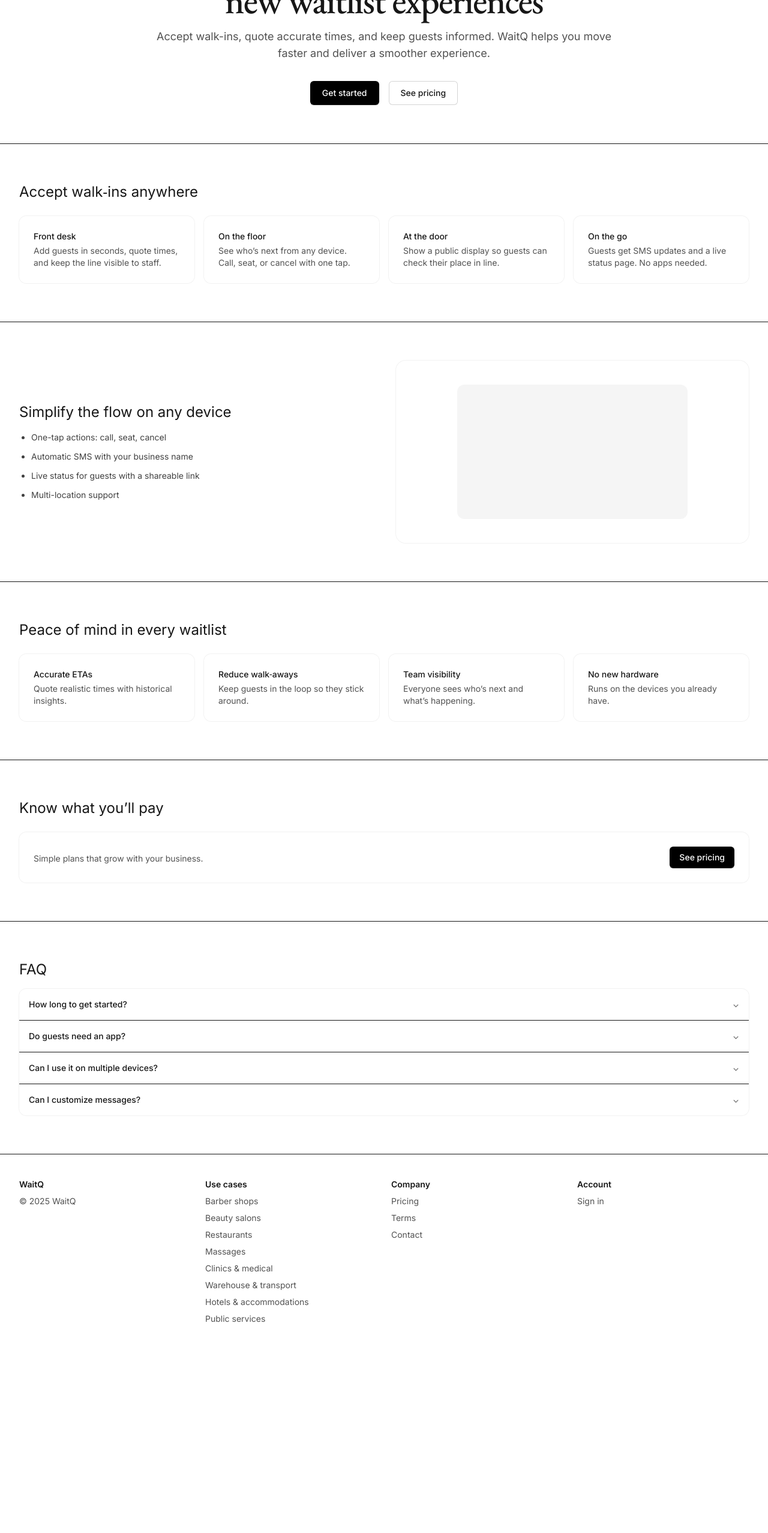
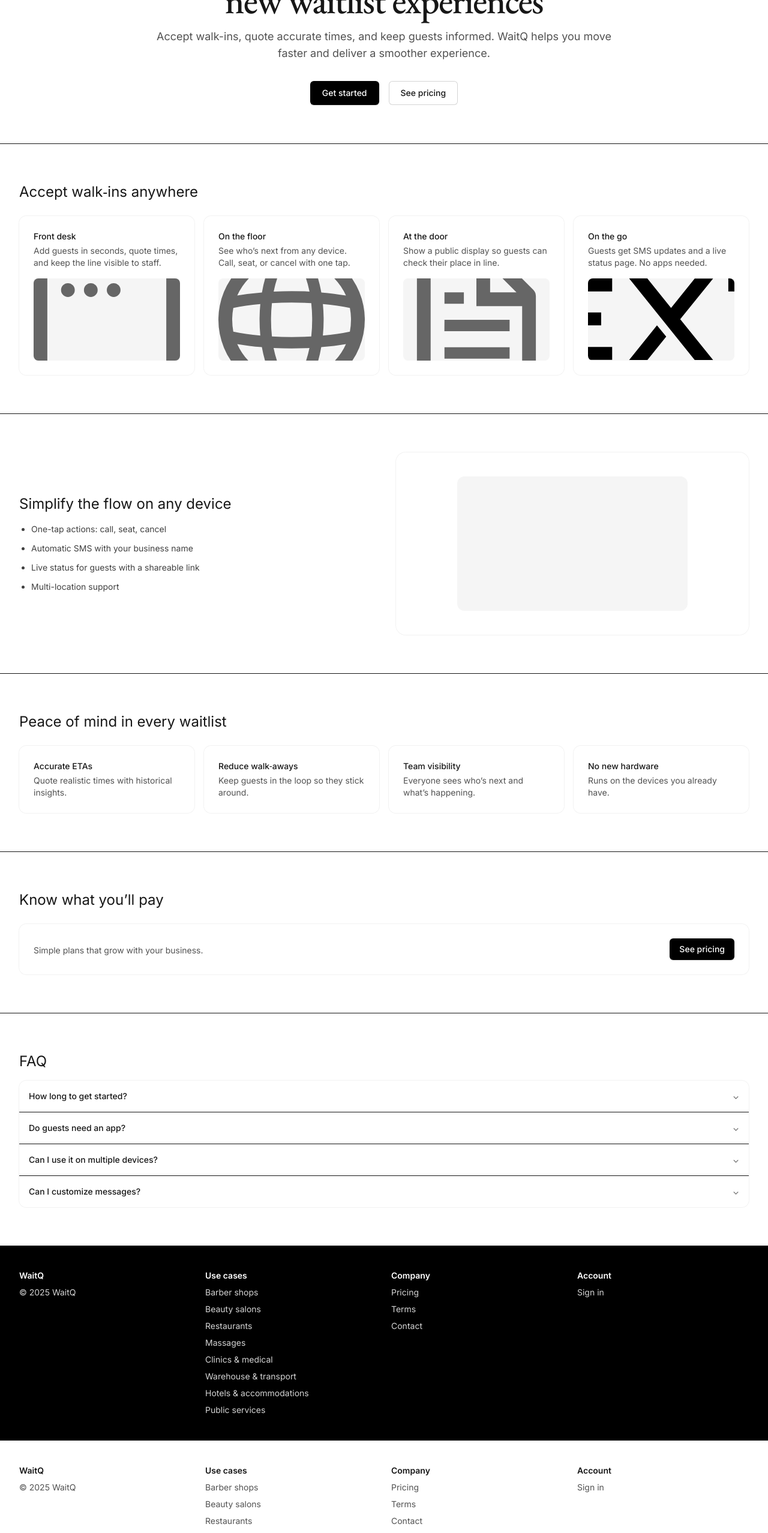
Before and after one commit to jp3dro/waitq, a Next.js app: page / in a window 1280 px wide. Shown: the part 234-2789 px from the top of the page at 60% size. Before the commit the page ends 2482 px from the top, so only its background shows below. Built offline with nearby package versions, Linux system fonts and the light colour scheme; no server answers.

Commit message:
Enhance marketing page layout by adding images for each section to improve visual appeal and user engagement. Introduce a dark footer with company information, use cases, and account links for better navigation and accessibility.

```diff
--- a/src/app/(marketing)/page.tsx
+++ b/src/app/(marketing)/page.tsx
@@ -25,18 +25,38 @@
             <div className="rounded-xl bg-white ring-1 ring-black/5 p-6">
               <p className="font-medium">Front desk</p>
               <p className="mt-1 text-neutral-600">Add guests in seconds, quote times, and keep the line visible to staff.</p>
+              <div className="mt-4 overflow-hidden rounded-lg">
+                <div className="relative w-full pt-[56.25%] bg-neutral-100">
+                  <img src="/window.svg" alt="Front desk" className="absolute inset-0 h-full w-full object-cover" />
+                </div>
+              </div>
             </div>
             <div className="rounded-xl bg-white ring-1 ring-black/5 p-6">
               <p className="font-medium">On the floor</p>
               <p className="mt-1 text-neutral-600">See who’s next from any device. Call, seat, or cancel with one tap.</p>
+              <div className="mt-4 overflow-hidden rounded-lg">
+                <div className="relative w-full pt-[56.25%] bg-neutral-100">
+                  <img src="/globe.svg" alt="On the floor" className="absolute inset-0 h-full w-full object-cover" />
+                </div>
+              </div>
             </div>
             <div className="rounded-xl bg-white ring-1 ring-black/5 p-6">
               <p className="font-medium">At the door</p>
               <p className="mt-1 text-neutral-600">Show a public display so guests can check their place in line.</p>
+              <div className="mt-4 overflow-hidden rounded-lg">
+                <div className="relative w-full pt-[56.25%] bg-neutral-100">
+                  <img src="/file.svg" alt="At the door" className="absolute inset-0 h-full w-full object-cover" />
+                </div>
+              </div>
             </div>
             <div className="rounded-xl bg-white ring-1 ring-black/5 p-6">
               <p className="font-medium">On the go</p>
               <p className="mt-1 text-neutral-600">Guests get SMS updates and a live status page. No apps needed.</p>
+              <div className="mt-4 overflow-hidden rounded-lg">
+                <div className="relative w-full pt-[56.25%] bg-neutral-100">
+                  <img src="/next.svg" alt="On the go" className="absolute inset-0 h-full w-full object-cover" />
+                </div>
+              </div>
             </div>
           </div>
         </div>
@@ -108,6 +128,43 @@
           </div>
         </div>
       </section>
+
+      {/* Dark footer (inverted) */}
+      <footer className="bg-black text-white">
+        <div className="mx-auto max-w-7xl px-6 lg:px-8 py-10 text-sm grid gap-6 md:grid-cols-4">
+          <div>
+            <p className="font-semibold">WaitQ</p>
+            <p className="mt-2 text-neutral-300">© {new Date().getFullYear()} WaitQ</p>
+          </div>
+          <div>
+            <p className="font-semibold">Use cases</p>
+            <ul className="mt-2 space-y-2 text-neutral-300">
+              <li><a className="hover:text-white" href="/use-cases/barber-shop">Barber shops</a></li>
+              <li><a className="hover:text-white" href="/use-cases/beauty-salons">Beauty salons</a></li>
+              <li><a className="hover:text-white" href="/use-cases/restaurants">Restaurants</a></li>
+              <li><a className="hover:text-white" href="/use-cases/massages">Massages</a></li>
+              <li><a className="hover:text-white" href="/use-cases/clinics-and-medical">Clinics & medical</a></li>
+              <li><a className="hover:text-white" href="/use-cases/warehouse-and-transport">Warehouse & transport</a></li>
+              <li><a className="hover:text-white" href="/use-cases/hotels-and-accommodations">Hotels & accommodations</a></li>
+              <li><a className="hover:text-white" href="/use-cases/public-services">Public services</a></li>
+            </ul>
+          </div>
+          <div>
+            <p className="font-semibold">Company</p>
+            <ul className="mt-2 space-y-2 text-neutral-300">
+              <li><a className="hover:text-white" href="/pricing">Pricing</a></li>
+              <li><a className="hover:text-white" href="/terms">Terms</a></li>
+              <li><a className="hover:text-white" href="/contact">Contact</a></li>
+            </ul>
+          </div>
+          <div>
+            <p className="font-semibold">Account</p>
+            <ul className="mt-2 space-y-2 text-neutral-300">
+              <li><a className="hover:text-white" href="/login">Sign in</a></li>
+            </ul>
+          </div>
+        </div>
+      </footer>
     </main>
   );
 }
--- a/src/components/nav.tsx
+++ b/src/components/nav.tsx
@@ -16,31 +16,33 @@
         <div className="hidden md:flex items-center gap-6 text-sm text-neutral-700">
           {user ? (
             <>
-              <Link href="/dashboard" className="hover:text-black">Dashboard</Link>
-              <Link href="/lists" className="hover:text-black">Lists</Link>
-              <Link href="/customers" className="hover:text-black">Customers</Link>
-              <Link href="/settings" className="hover:text-black">Settings</Link>
+              <Link href="/dashboard" className="rounded px-2 py-1 hover:bg-neutral-100 hover:text-black">Dashboard</Link>
+              <Link href="/lists" className="rounded px-2 py-1 hover:bg-neutral-100 hover:text-black">Lists</Link>
+              <Link href="/customers" className="rounded px-2 py-1 hover:bg-neutral-100 hover:text-black">Customers</Link>
+              <Link href="/settings" className="rounded px-2 py-1 hover:bg-neutral-100 hover:text-black">Settings</Link>
             </>
           ) : (
             <>
               <div className="relative group">
-                <button className="inline-flex items-center gap-1 hover:text-black">Use cases
+                <button className="inline-flex items-center gap-1 rounded px-2 py-1 hover:bg-neutral-100 hover:text-black">Use cases
                   <svg className="h-3 w-3" viewBox="0 0 20 20" fill="currentColor"><path fillRule="evenodd" d="M5.23 7.21a.75.75 0 011.06.02L10 11.17l3.71-3.94a.75.75 0 111.08 1.04l-4.25 4.5a.75.75 0 01-1.08 0l-4.25-4.5a.75.75 0 01.02-1.06z" clipRule="evenodd"/></svg>
                 </button>
-                <div className="invisible opacity-0 group-hover:visible group-hover:opacity-100 transition pointer-events-none group-hover:pointer-events-auto absolute left-0 mt-2 w-[280px] rounded-md border bg-white shadow-md">
-                  <ul className="py-2 text-sm">
-                    <li><Link className="block px-3 py-1.5 hover:bg-neutral-50" href="/use-cases/barber-shop">Barber shops</Link></li>
-                    <li><Link className="block px-3 py-1.5 hover:bg-neutral-50" href="/use-cases/beauty-salons">Beauty salons</Link></li>
-                    <li><Link className="block px-3 py-1.5 hover:bg-neutral-50" href="/use-cases/restaurants">Restaurants</Link></li>
-                    <li><Link className="block px-3 py-1.5 hover:bg-neutral-50" href="/use-cases/massages">Massages</Link></li>
-                    <li><Link className="block px-3 py-1.5 hover:bg-neutral-50" href="/use-cases/clinics-and-medical">Clinics and medical</Link></li>
-                    <li><Link className="block px-3 py-1.5 hover:bg-neutral-50" href="/use-cases/warehouse-and-transport">Warehouse & transport</Link></li>
-                    <li><Link className="block px-3 py-1.5 hover:bg-neutral-50" href="/use-cases/hotels-and-accommodations">Hotels & accommodations</Link></li>
-                    <li><Link className="block px-3 py-1.5 hover:bg-neutral-50" href="/use-cases/public-services">Public services</Link></li>
-                  </ul>
+                <div className="invisible opacity-0 group-hover:visible group-hover:opacity-100 transition pointer-events-none group-hover:pointer-events-auto absolute left-0 mt-2 w-[320px] rounded-md border bg-white shadow-md">
+                  <div className="p-2">
+                    <ul className="grid grid-cols-2 gap-1 text-sm">
+                      <li><Link className="block rounded px-2 py-1.5 hover:bg-neutral-50" href="/use-cases/barber-shop">Barber shops</Link></li>
+                      <li><Link className="block rounded px-2 py-1.5 hover:bg-neutral-50" href="/use-cases/beauty-salons">Beauty salons</Link></li>
+                      <li><Link className="block rounded px-2 py-1.5 hover:bg-neutral-50" href="/use-cases/restaurants">Restaurants</Link></li>
+                      <li><Link className="block rounded px-2 py-1.5 hover:bg-neutral-50" href="/use-cases/massages">Massages</Link></li>
+                      <li><Link className="block rounded px-2 py-1.5 hover:bg-neutral-50" href="/use-cases/clinics-and-medical">Clinics and medical</Link></li>
+                      <li><Link className="block rounded px-2 py-1.5 hover:bg-neutral-50" href="/use-cases/warehouse-and-transport">Warehouse & transport</Link></li>
+                      <li><Link className="block rounded px-2 py-1.5 hover:bg-neutral-50" href="/use-cases/hotels-and-accommodations">Hotels & accommodations</Link></li>
+                      <li><Link className="block rounded px-2 py-1.5 hover:bg-neutral-50" href="/use-cases/public-services">Public services</Link></li>
+                    </ul>
+                  </div>
                 </div>
               </div>
-              <Link href="/pricing" className="hover:text-black">Pricing</Link>
+              <Link href="/pricing" className="rounded px-2 py-1 hover:bg-neutral-100 hover:text-black">Pricing</Link>
             </>
           )}
         </div>
```
